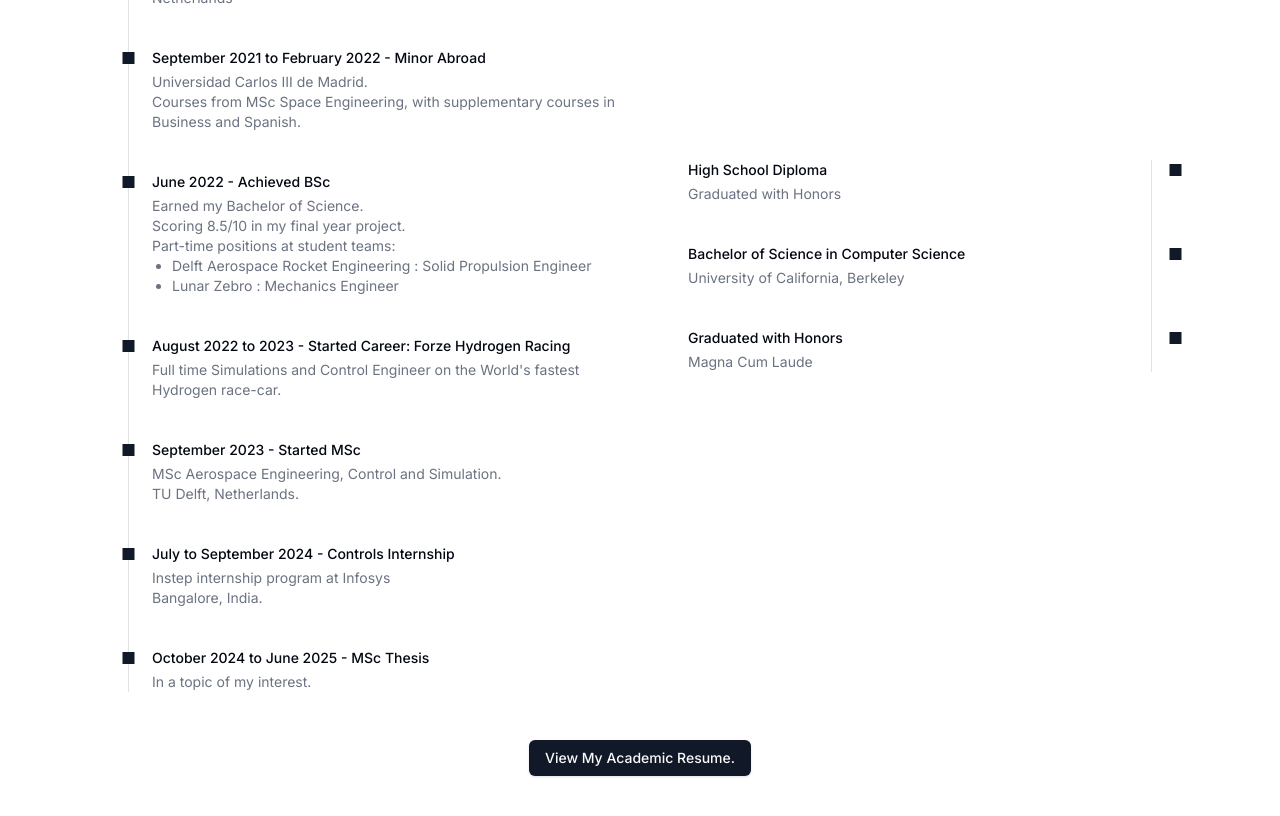
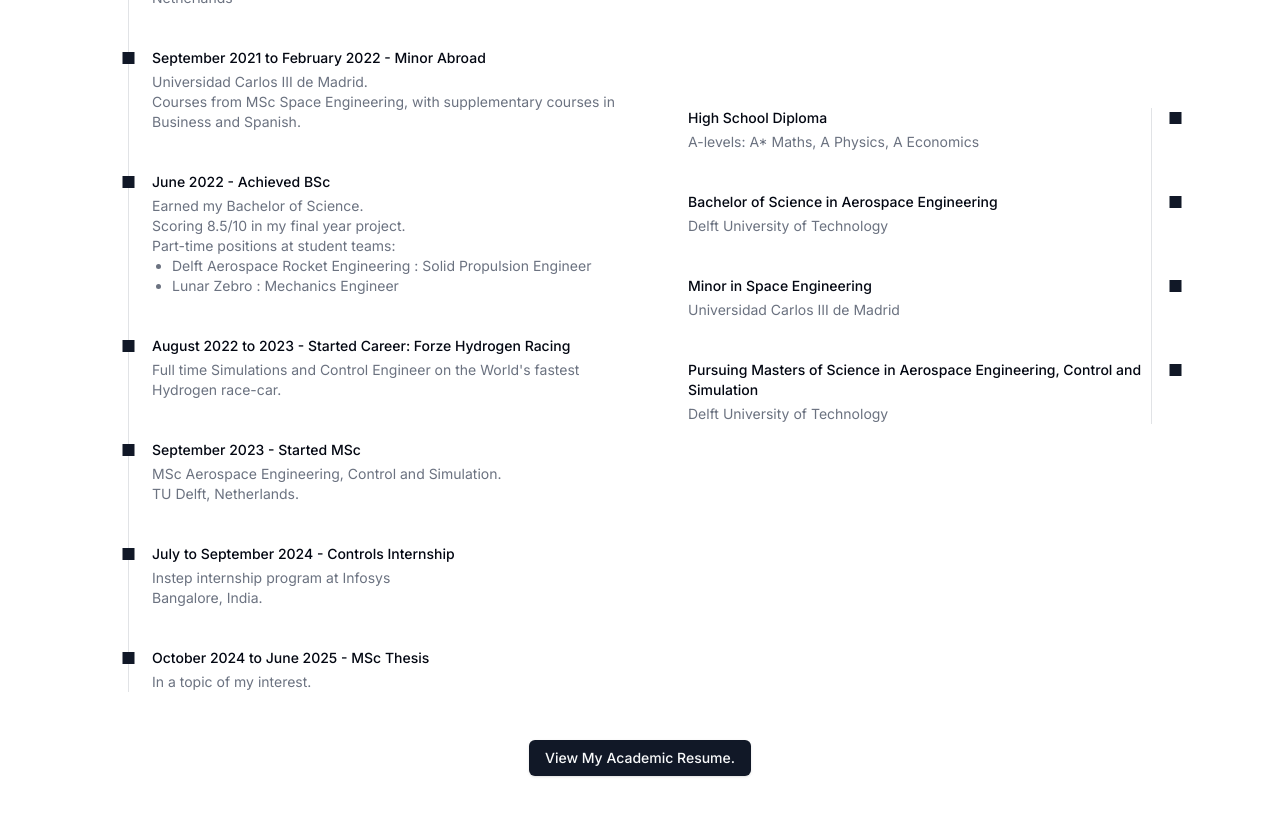
Before and after one commit to JvanZyl1/myportfolio, a Next.js app: page / in a window 1280 px wide. Shown: the part 3160-3976 px from the top of the page. Built offline with nearby package versions, Linux system fonts and the light colour scheme.

Commit message:
AcademicHomePart2

```diff
--- a/components/component/home-screen.tsx
+++ b/components/component/home-screen.tsx
@@ -498,17 +498,22 @@ export function HomeScreen({onNavigateToProject, onNavigateToAcademics} : HomeSc
                   <div className="grid gap-1 text-sm relative">
                     <div className="aspect-square w-3 bg-primary rounded-full absolute right-0 translate-x-[29.5px] z-10 top-1" />
                     <div className="font-medium">High School Diploma</div>
-                    <div className="text-muted-foreground">Graduated with Honors</div>
+                    <div className="text-muted-foreground">A-levels: A* Maths, A Physics, A Economics</div>
                   </div>
                   <div className="grid gap-1 text-sm relative">
                     <div className="aspect-square w-3 bg-primary rounded-full absolute right-0 translate-x-[29.5px] z-10 top-1" />
-                    <div className="font-medium">Bachelor of Science in Computer Science</div>
-                    <div className="text-muted-foreground">University of California, Berkeley</div>
+                    <div className="font-medium">Bachelor of Science in Aerospace Engineering</div>
+                    <div className="text-muted-foreground">Delft University of Technology</div>
                   </div>
                   <div className="grid gap-1 text-sm relative">
                     <div className="aspect-square w-3 bg-primary rounded-full absolute right-0 translate-x-[29.5px] z-10 top-1" />
-                    <div className="font-medium">Graduated with Honors</div>
-                    <div className="text-muted-foreground">Magna Cum Laude</div>
+                    <div className="font-medium">Minor in Space Engineering</div>
+                    <div className="text-muted-foreground">Universidad Carlos III de Madrid</div>
+                  </div>
+                  <div className="grid gap-1 text-sm relative">
+                    <div className="aspect-square w-3 bg-primary rounded-full absolute right-0 translate-x-[29.5px] z-10 top-1" />
+                    <div className="font-medium">Pursuing Masters of Science in Aerospace Engineering, Control and Simulation</div>
+                    <div className="text-muted-foreground">Delft University of Technology</div>
                   </div>
                 </div>
               </div>
```
